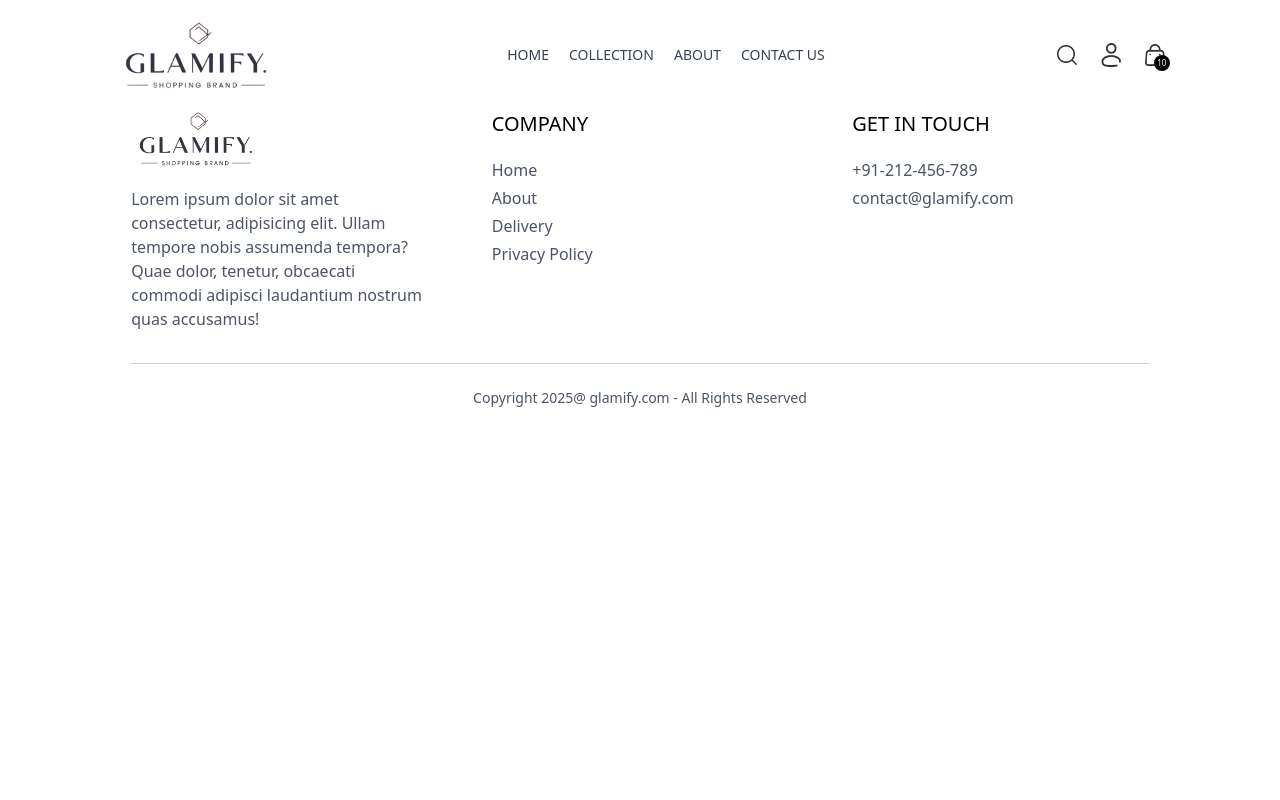
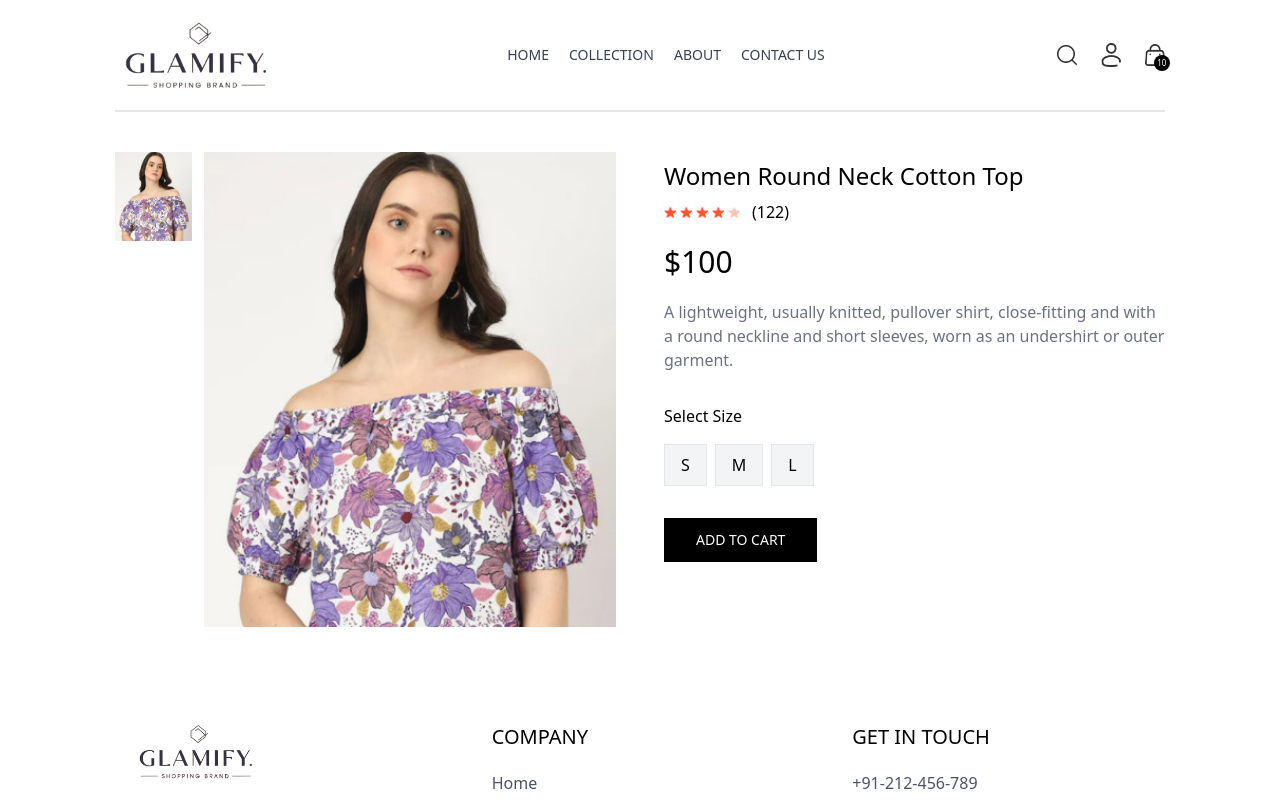
Before and after one commit to DeepshikhaJana/Glamify, a React (Vite) app: page /product/aaaaa in a window 1280 px wide. Shown: the top 800 px of the page. Built offline with nearby package versions, Linux system fonts and the light colour scheme.

Commit message:
updated product page

```diff
--- a/src/App.jsx
+++ b/src/App.jsx
@@ -22,12 +22,13 @@ function App() {
       <Navbar/>
       <SearchBar/>
 
+
       <Routes>
         <Route path="/" element={<Home/>} />
         <Route path="/collection" element={<Collection/>} />
         <Route path="/about" element={<About/>} />
         <Route path="/contact" element={<Contact/>} />
-        <Route path="/product" element={<Product/>} />
+        <Route path="/product/:productId" element={<Product/>} />
         <Route path="/placeOrder" element={<PlaceOrder />} />
         <Route path="/login" element={<Login/>} />
         <Route path="/orders" element={<Orders />} />
--- a/src/component/Footer.jsx
+++ b/src/component/Footer.jsx
@@ -4,7 +4,7 @@ import { assets } from "../assets/assets";
 const Footer = () => {
   return (
     <div>
-      <div className="container mx-auto px-4 md:mr-16 ">
+      <div className="container mx-auto px-4 md:mr-16 p-24">
         <div className="flex flex-col sm:flex-row gap-16 mb-8">
           <div className="flex-1">
             <img src={assets.logo} className="mb-5 w-32" alt="Logo" />
--- a/src/component/Navbar.jsx
+++ b/src/component/Navbar.jsx
@@ -10,7 +10,7 @@ function Navbar() {
   return (
     <div className="flex items-center justify-between py-5 font-medium">
       <Link to='/'>
-        <img src={assets.logo} className="w-40" px-0 alt="" />
+        <img src={assets.logo} className="w-40 px-0" alt="" />
       </Link>
       <ul className="hidden sm:flex gap-5 text-sm text-gray-700">
         <NavLink to="/" className="flex flex-col items-center gap-1">
--- a/src/index.css
+++ b/src/index.css
@@ -21,3 +21,14 @@ a.active hr{
   font-weight: 400;
   font-style: normal;
 }
+
+::-webkit-scrollbar{
+  display: none;
+}
+
+@media (max-width:640px){
+  a.active{
+    background-color: black;
+    color: white;
+  }
+}
--- a/src/pages/Product.jsx
+++ b/src/pages/Product.jsx
@@ -1,9 +1,77 @@
-import React from 'react'
+import React, { useContext, useState, useEffect } from 'react'
+import { useParams } from 'react-router-dom'
+import { ShopContext } from '../context/ShopContext';
+import { assets } from '../assets/assets';
 
 function Product() {
-  return (
-    <div>Product</div>
-  )
+
+  const {productId} = useParams();
+  const {products, currency} = useContext(ShopContext);
+  const [productData, setProductData] = useState(false);
+  const [image, setImage] = useState('');
+  const [size, setSize] = useState('');
+
+  const fetchProductData = async () => {
+    products.map((item) => {
+      if(item._id === productId){
+        setProductData(item)
+        setImage(item.image[0])
+        return null;
+      }
+    })
+  }
+
+  useEffect(() => {
+    fetchProductData();
+  }, [productId]);
+
+  return productData ? (
+    <div className="border-t-2 pt-10 transition-opacity ease-in duration-500 opacity-100">
+      <div className="flex gap-12 sm:gap-12 flex-col sm:flex-row">
+        <div className="flex-1 flex flex-col-reverse gap-3 sm:flex-row">
+          <div className="flex sm:flex-col overflow-x-auto sm:overflow-y-scroll justify-between sm:justify-normal sm:w-[18.7%] w-full">
+            {productData.image.map((item, index) => (
+              <img
+                onClick={() => setImage(item)}
+                src={item}
+                key={index}
+                className="w-[24%] sm:w-full sm:mb-3 flex-shrink-0 cursor-pointer"
+                alt=""
+              />
+            ))}
+          </div>
+          <div className="w-full">
+            <img className="w-full h-auto" src={image} alt="" />
+          </div>
+        </div>
+
+        <div className="flex-1">
+          <h1 className="font-medium text-2xl mt-2">{productData.name}</h1>
+          <div className="flex items-center gap-1 mt-2">
+            <img src={assets.star_icon} alt="" className="w-3 5" />
+            <img src={assets.star_icon} alt="" className="w-3 5" />
+            <img src={assets.star_icon} alt="" className="w-3 5" />
+            <img src={assets.star_icon} alt="" className="w-3 5" />
+            <img src={assets.star_dull_icon} alt="" className="w-3 5" />
+            <p className='pl-2'>(122)</p>
+          </div>
+          <p className='mt-5 text-3xl font-medium'>{currency}{productData.price}</p>
+          <p className='mt-5 text-gray-500 md:4/5'>{productData.description}</p>
+          <div className='flex flex-col gap-4 my-8'>
+            <p>Select Size</p>
+            <div className='flex gap-2'>
+              {productData.sizes.map((item, index)=>(
+                <button onClick={() => setSize(item)} className={`border py-2 px-4 bg-gray-100 ${item === size ? 'border-orange-500' : '' }`} key={index}>{item}</button>
+              ))}
+            </div>
+          </div>
+          <button className='bg-black text-white px-8 py-3 text-sm active:bg-gray-700'>ADD TO CART</button>
+        </div>
+      </div>
+    </div>
+  ) : (
+    <div className="opacity-0"></div>
+  );
 }
 
-export default Product
+export default Product;
```
